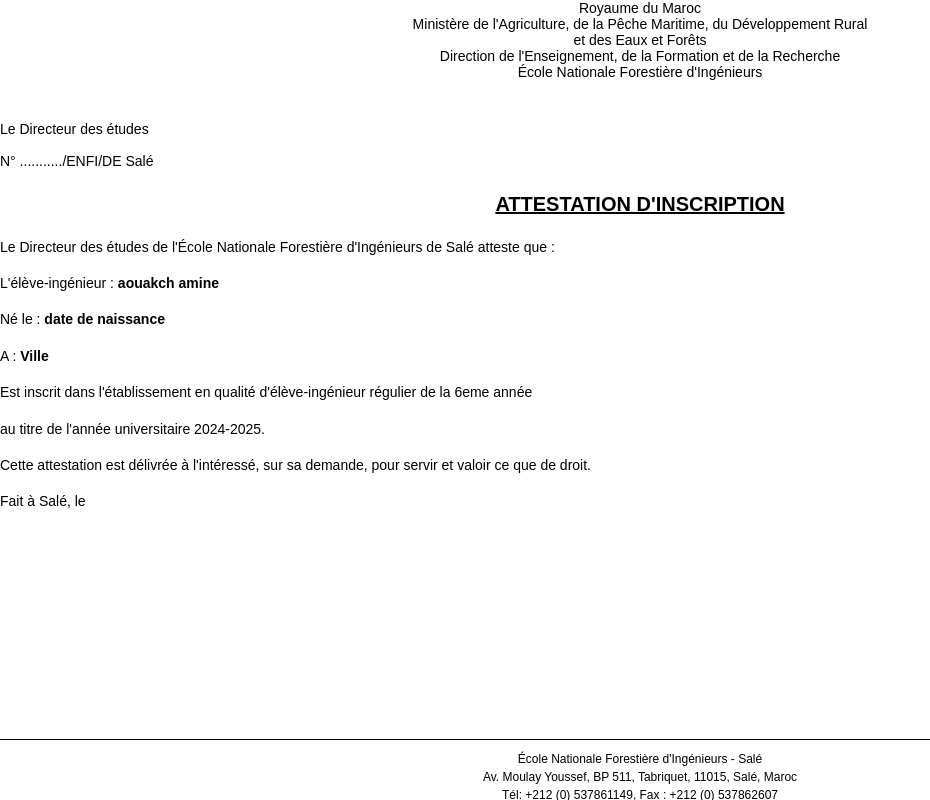
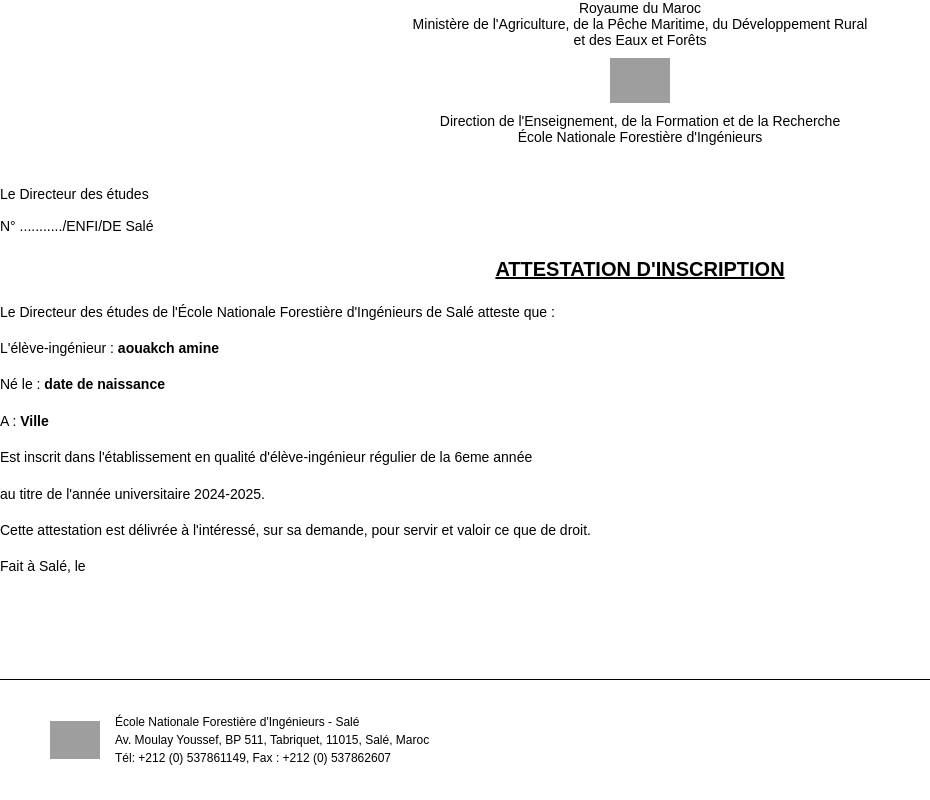
Before and after one commit to souhail245/ENFI-Management-Django, a Django app: template main_app/templates/student_template/attestation_pdf_template.html in a window 1280 px wide. Shown: the whole page, without its empty margins (0-930 px from the left). Run offline with Django 3.2, Linux system fonts and the light colour scheme; the template is opened without the code that fills it: values that come from a table or form of the project are taken from there, others are empty; a user stored in the database is signed in; data comes from the database, SQL or seed files in the repository; parts of the project's set-up code (start-up, migrations or seed data) failed here and were passed over; grey boxes are pictures that could not be loaded.

Commit message:
attestion logo

```diff
--- a/main_app/templates/student_template/attestation_pdf_template.html
+++ b/main_app/templates/student_template/attestation_pdf_template.html
@@ -11,13 +11,22 @@
             font-family: Arial, sans-serif;
             margin: 0;
             padding: 0;
-            position: relative;
         }
         .header {
             text-align: center;
             margin-bottom: 1cm;
         }
-        .ministry, .school {
+        .ministry {
+            font-size: 14px;
+            margin-bottom: 10px;
+        }
+        .ministry img {
+            display: block;
+            margin: 10px auto;
+            width: 60px; /* Ajustez la taille du logo */
+            height: auto;
+        }
+        .school {
             font-size: 14px;
         }
         .document-title {
@@ -28,12 +37,11 @@
             text-decoration: underline;
         }
         .uniform-text {
-             font-size: 14px; /* Unifiez la taille ici */
-             font-family: Arial, sans-serif; /* Conservez la police globale */
-             line-height: 1.6; /* Uniformisez l'espacement vertical */
-             margin: 0 0 10px; /* Ajoutez un espacement cohérent entre les paragraphes */
-             text-align: left; /* Alignez à gauche ou selon vos besoins */
-                     }
+            font-size: 14px;
+            line-height: 1.6;
+            margin: 0 0 10px;
+            text-align: left;
+        }
         .content {
             font-size: 14px;
             margin: 0;
@@ -49,13 +57,23 @@
             bottom: 0;
             left: 0;
             right: 0;
-            height: 50px;
-            text-align: center;
+            height: 100px;
             font-size: 12px;
             line-height: 1.5;
+            padding: 10px 50px;
+            display: flex;
+            align-items: center;
             border-top: 1px solid #000;
-            background-color: #fff;
-            padding-top: 10px;
+        }
+        .footer-logo {
+            flex-shrink: 0;
+            width: 50px; /* Taille du logo */
+            height: auto;
+            margin-right: 15px;
+        }
+        .footer-text {
+            flex-grow: 1;
+            text-align: left;
         }
     </style>
 </head>
@@ -65,6 +83,7 @@
             Royaume du Maroc<br>
             Ministère de l'Agriculture, de la Pêche Maritime, du Développement Rural<br>
             et des Eaux et Forêts
+            <img src="C:/Users/Amine/Downloads/R.png" alt="Logo Ministère">
         </div>
         <div class="school">
             Direction de l'Enseignement, de la Formation et de la Recherche<br>
@@ -91,9 +110,12 @@
     </div>
 
     <div class="footer">
-        École Nationale Forestière d'Ingénieurs - Salé<br>
-        Av. Moulay Youssef, BP 511, Tabriquet, 11015, Salé, Maroc<br>
-        Tél: +212 (0) 537861149, Fax : +212 (0) 537862607
+        <img src="C:/Users/Amine/Downloads/enfi logo.jpg" alt="Logo École" class="footer-logo">
+        <div class="footer-text">
+            École Nationale Forestière d'Ingénieurs - Salé<br>
+            Av. Moulay Youssef, BP 511, Tabriquet, 11015, Salé, Maroc<br>
+            Tél: +212 (0) 537861149, Fax : +212 (0) 537862607
+        </div>
     </div>
 </body>
 </html>
```
